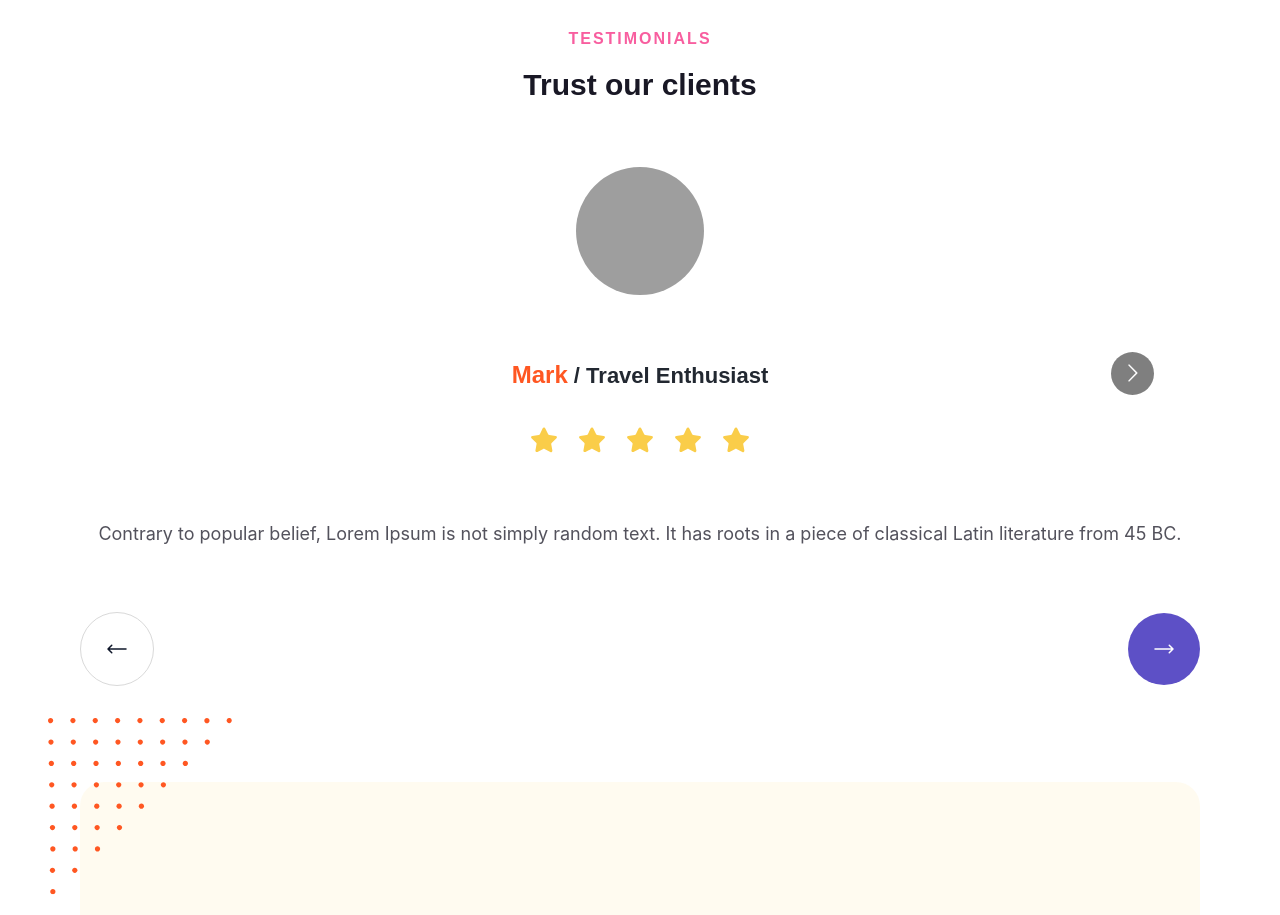
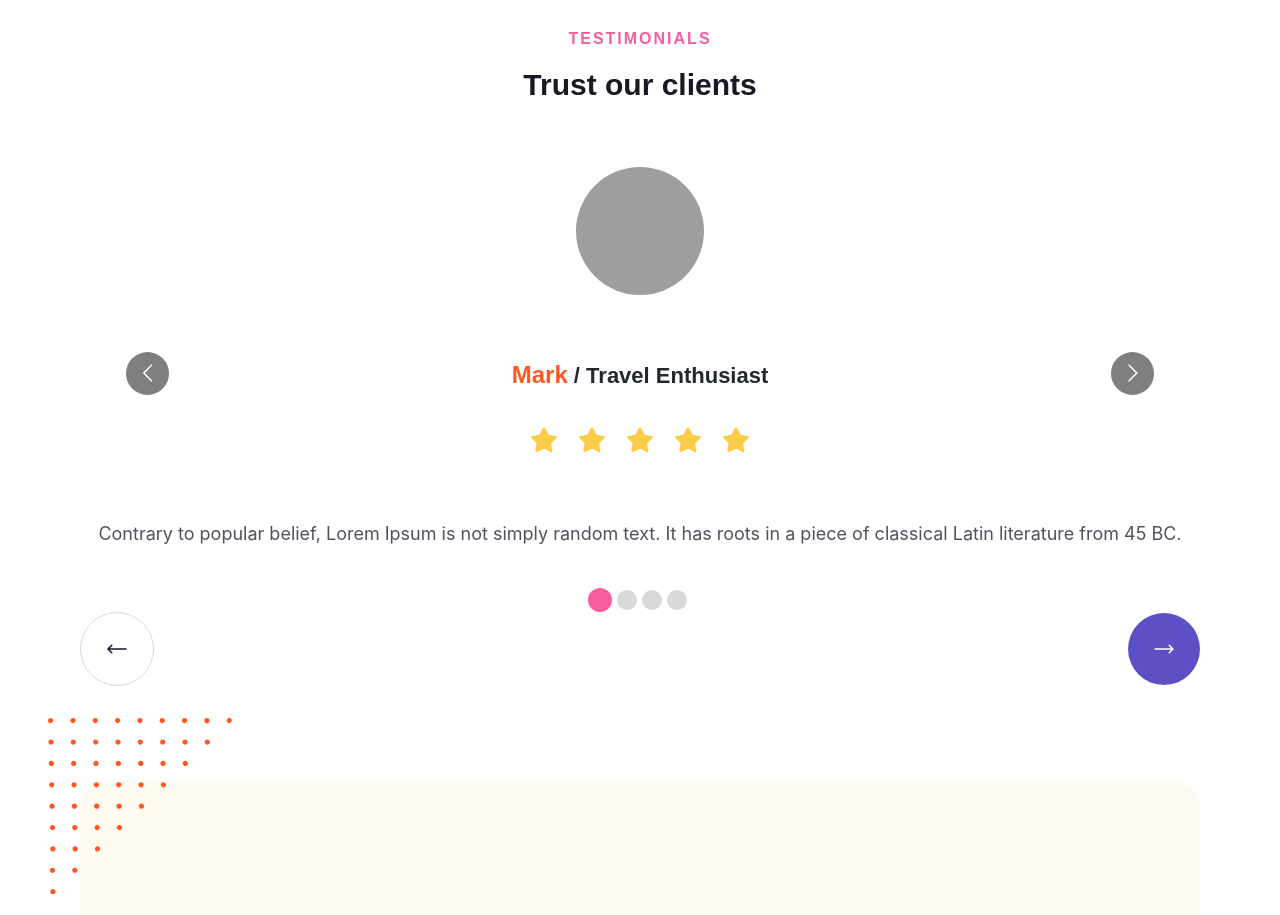
Before and after one commit to ervanervan/travlog, a React (Vite) app: page / in a window 1280 px wide. Shown: the part 4400-5315 px from the top of the page. Built offline with nearby package versions, Linux system fonts and the light colour scheme; grey boxes are pictures that could not be loaded.

Commit message:
Custom dot size and background color

```diff
--- a/src/App.css
+++ b/src/App.css
@@ -1,18 +1,20 @@
-.carousel .control-dots .dot {
+.react-multi-carousel-dot-list {
+  align-items: center;
+}
+
+.custom-dot {
   width: 20px !important;
   height: 20px !important;
   box-shadow: none !important;
+  background-color: #d9d9d9 !important;
+  border-radius: 50%;
+  margin-right: 5px;
 }
 
-.carousel .control-dots .dot.selected {
+.custom-dot-active {
   width: 24px !important;
   height: 24px !important;
+  background-color: #f85e9f !important;
+  border-radius: 50%;
+  margin-right: 5px;
 }
-
-.carousel .control-dots .dot {
-  background-color: #d9d9d9 !important;
-}
-
-.carousel .control-dots .dot.selected {
-  background-color: #f85e9f !important;
-}
--- /dev/null
+++ b/src/components/CustomDot.jsx
@@ -0,0 +1,24 @@
+import React from "react";
+
+const CustomDot = ({ onClick, ...rest }) => {
+  const {
+    onMove,
+    index,
+    active,
+    carouselState: { currentSlide, deviceType },
+  } = rest;
+
+  const handleOnClick = () => {
+    onClick();
+    onMove && onMove(index);
+  };
+
+  return (
+    <button
+      className={`custom-dot ${active ? "custom-dot-active" : ""}`}
+      onClick={handleOnClick}
+    ></button>
+  );
+};
+
+export default CustomDot;
--- a/src/components/Testimonial.jsx
+++ b/src/components/Testimonial.jsx
@@ -7,6 +7,7 @@ import {
 } from "@heroicons/react/24/solid";
 import Carousel from "react-multi-carousel";
 import "react-multi-carousel/lib/styles.css";
+import CustomDot from "./CustomDot";
 
 export default function Testimonial() {
   const [activeIndex, setActiveIndex] = useState(0);
@@ -54,7 +55,16 @@ export default function Testimonial() {
             Trust our clients
           </h2>
         </div>
-        <Carousel responsive={responsive}>
+        <Carousel
+          responsive={responsive}
+          swipeable={false}
+          draggable={false}
+          showDots={true}
+          infinite={true}
+          autoPlay={true}
+          autoPlaySpeed={1500}
+          customDot={<CustomDot />}
+        >
           {DATA_TESTIMONIALS.map((testimonial) => {
             return <CardTestimonial key={testimonial.id} {...testimonial} />;
           })}
```
